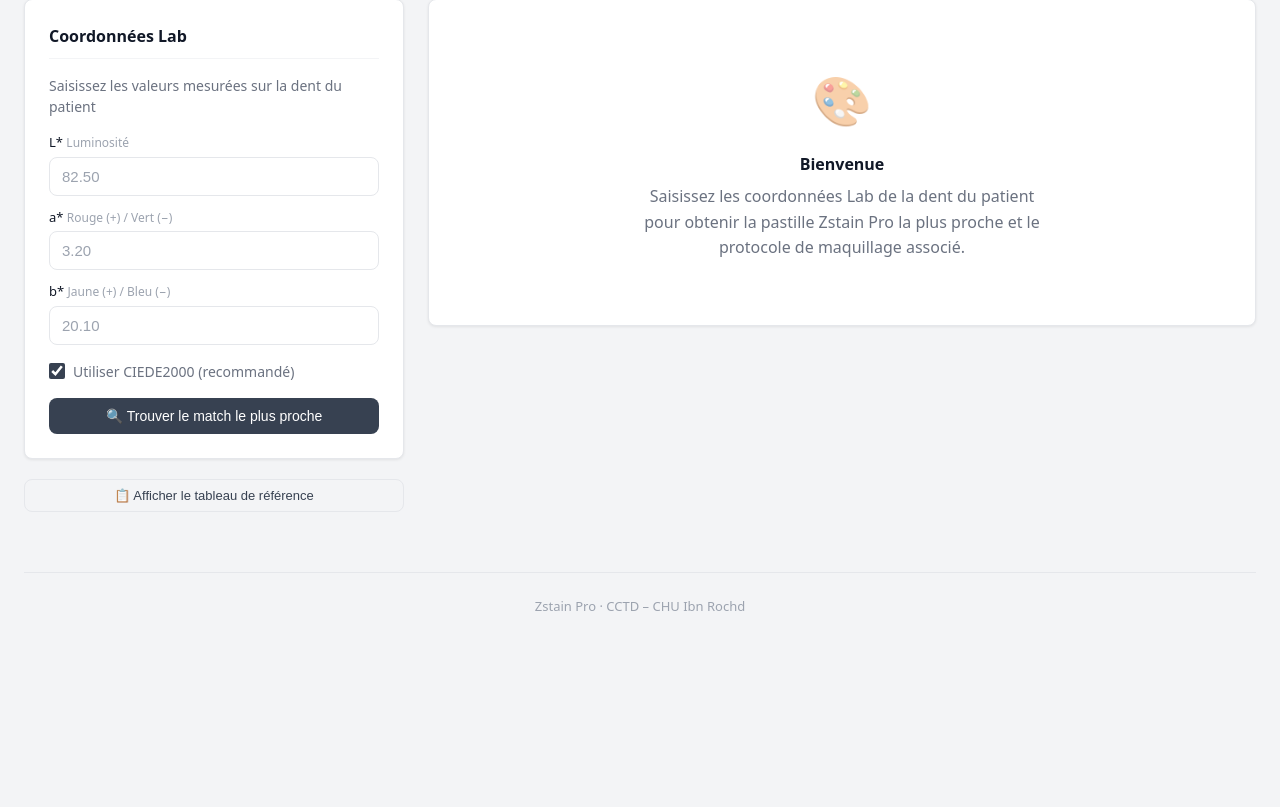
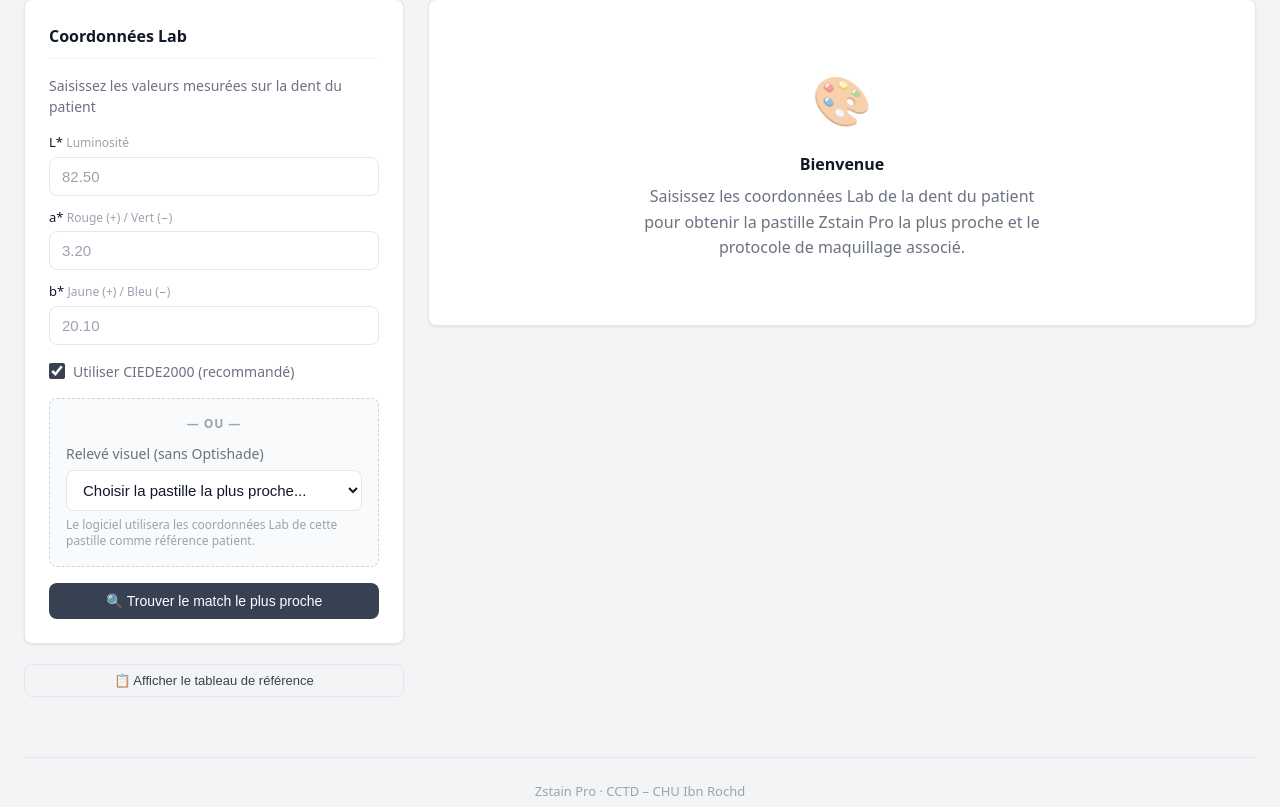
Before and after one commit to yjouhadi-lang/zstain-pro, a Flask app: page / in a window 1280 px wide. Shown: the part 226-1033 px from the top of the page. Before the commit the page ends 837 px from the top, so only its background shows below. Run offline with Flask 3, Linux system fonts and the light colour scheme.

Commit message:
Add visual shade selection dropdown for non-Optishade practitioners

```diff
--- a/releve_app/web/static/css/style.css
+++ b/releve_app/web/static/css/style.css
@@ -57,6 +57,54 @@
 .header .authors { font-size: 0.8125rem; color: #93c5fd; font-weight: 500; letter-spacing: 0.02em; }
 .header h1 sup { font-size: 0.5em; vertical-align: super; margin-left: 2px; }
 .header .version-badge { font-size: 0.65rem; font-weight: 600; color: #93c5fd; background: rgba(147,197,253,0.15); border: 1px solid rgba(147,197,253,0.3); padding: 2px 8px; border-radius: 12px; vertical-align: middle; margin-left: 8px; letter-spacing: 0.05em; }
+
+/* Mode visuel */
+.visual-mode {
+    background: #f8fafc;
+    border: 1px dashed #cbd5e1;
+    border-radius: var(--radius);
+    padding: 16px;
+    margin: 16px 0;
+    text-align: center;
+}
+.visual-label {
+    font-size: 0.75rem;
+    font-weight: 600;
+    color: var(--text-muted);
+    text-transform: uppercase;
+    letter-spacing: 0.08em;
+    margin-bottom: 10px;
+}
+.visual-mode label {
+    display: block;
+    font-size: 0.875rem;
+    font-weight: 500;
+    color: var(--text-secondary);
+    margin-bottom: 6px;
+    text-align: left;
+}
+.visual-mode select {
+    width: 100%;
+    padding: 10px 12px;
+    font-size: 0.9375rem;
+    border: 1px solid var(--border);
+    border-radius: var(--radius);
+    background: #fff;
+    color: var(--text-primary);
+    cursor: pointer;
+}
+.visual-mode select:focus {
+    outline: none;
+    border-color: var(--primary);
+    box-shadow: 0 0 0 3px rgba(37,99,235,0.15);
+}
+.visual-hint {
+    font-size: 0.75rem;
+    color: var(--text-muted);
+    margin-top: 6px;
+    text-align: left;
+    line-height: 1.4;
+}
 
 /* Alerte blanchiment */
 .whitening-alert {
--- a/releve_app/web/static/js/app.js
+++ b/releve_app/web/static/js/app.js
@@ -623,4 +623,19 @@
     document.querySelectorAll('.input-group input').forEach(input => {
         input.addEventListener('keypress', (e) => { if (e.key === 'Enter') handleCalculate(); });
     });
+
+    // Mode visuel : choisir une pastille dans la liste déroulante
+    const selectVisuel = document.getElementById('select-visuel');
+    if (selectVisuel) {
+        selectVisuel.addEventListener('change', () => {
+            const code = selectVisuel.value;
+            if (!code) return;
+            const ref = ZSTAIN_DATA.find(r => r.code === code);
+            if (!ref) return;
+            document.getElementById('input-L').value = ref.L.toFixed(2);
+            document.getElementById('input-a').value = ref.a.toFixed(2);
+            document.getElementById('input-b').value = ref.b.toFixed(2);
+            handleCalculate();
+        });
+    }
 });
--- a/releve_app/web/templates/index.html
+++ b/releve_app/web/templates/index.html
@@ -42,6 +42,24 @@
                             <span>Utiliser CIEDE2000 (recommandé)</span>
                         </label>
                     </div>
+
+                    <div class="visual-mode">
+                        <p class="visual-label">— OU —</p>
+                        <label for="select-visuel">Relevé visuel (sans Optishade)</label>
+                        <select id="select-visuel">
+                            <option value="">Choisir la pastille la plus proche...</option>
+                            <option value="A1L0">A1L0 — Pastille brute A1</option>
+                            <option value="A1L1">A1L1 — 1 couche maquillage A1</option>
+                            <option value="A1L2">A1L2 — 2 couches maquillage A1</option>
+                            <option value="A2L0">A2L0 — Pastille brute A2</option>
+                            <option value="A2L1">A2L1 — 1 couche maquillage A2</option>
+                            <option value="A3L0">A3L0 — Pastille brute A3</option>
+                            <option value="A3L1">A3L1 — 1 couche maquillage A3</option>
+                            <option value="A3L2">A3L2 — 2 couches maquillage A3</option>
+                        </select>
+                        <p class="visual-hint">Le logiciel utilisera les coordonnées Lab de cette pastille comme référence patient.</p>
+                    </div>
+
                     <button id="btn-calculate" class="btn btn-primary">🔍 Trouver le match le plus proche</button>
                 </section>
 
```
Also changed, not shown: docs/index.html (+18 -0 lines), docs/static/css/style.css (+48 -0 lines), docs/static/js/app.js (+15 -0 lines).
